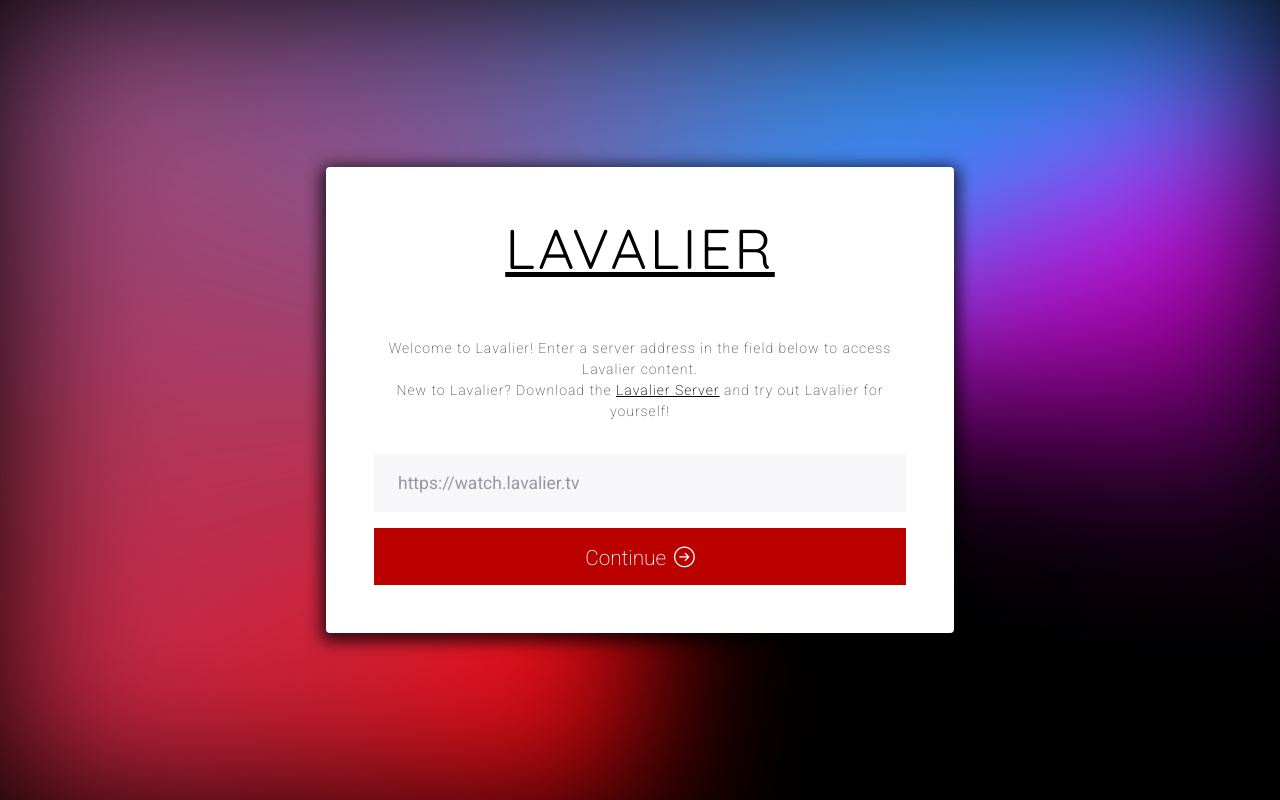
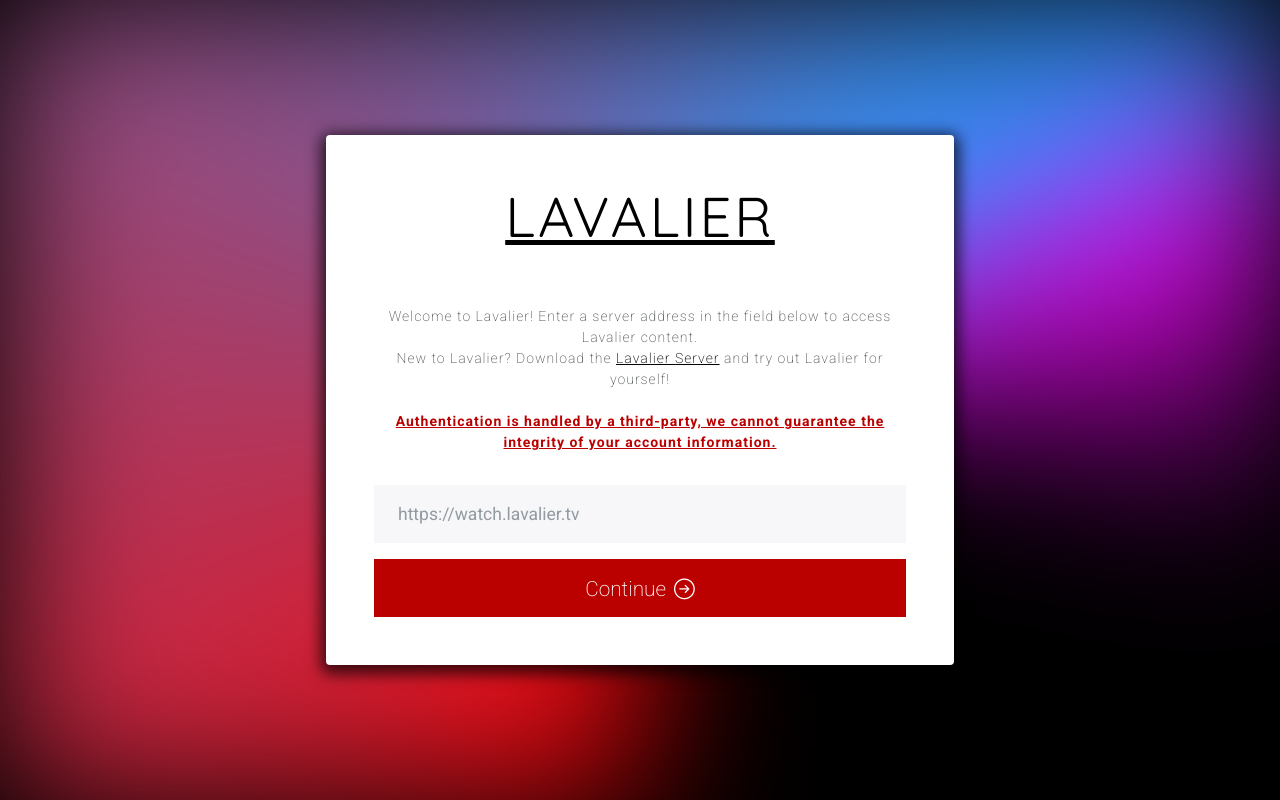
Before and after one commit to Lavalier/lavalier-electron-client, a React (Create React App) app: page /setup in a window 1280 px wide. Built offline with nearby package versions, Linux system fonts and the light colour scheme.

Commit message:
Add password safety disclaimer

```diff
--- a/src/setup/Welcome.js
+++ b/src/setup/Welcome.js
@@ -27,6 +27,11 @@
             Welcome to Lavalier! Enter a server address in the field below to access Lavalier content.
             <br />
             New to Lavalier? Download the <a href="#">Lavalier Server</a> and try out Lavalier for yourself!
+            <br />
+            <br />
+            <span className="text-danger fw-bold text-decoration-underline">
+              Authentication is handled by a third-party, we cannot guarantee the integrity of your account information.
+            </span>
           </p>
           <form onSubmit={handleSubmit}>
             <input
```
